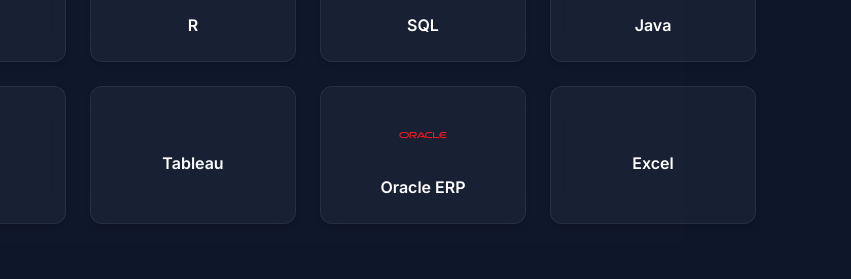
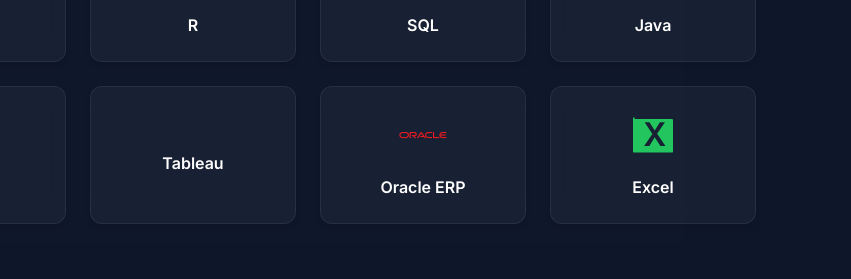
Before and after one commit to cescrafli/Website-MRMP, a plain HTML site: page index.html in a window 1280 px wide. Shown: the part 4583-4862 px from the top of the page, 332-1183 px from the left. Drawn offline with nearby package versions, Linux system fonts and the light colour scheme.

Commit message:
Update index.html

```diff
--- a/index.html
+++ b/index.html
@@ -362,9 +362,13 @@
                     <i class="devicon-oracle-original colored text-5xl"></i>
                     <p class="mt-4 font-semibold text-white">Oracle ERP</p>
                 </div>
-                <div class="group flex flex-col items-center justify-center p-6 glassmorphism-card rounded-xl transition-all duration-300 hover:-translate-y-2 hover:border-cyan-400/50">
-                    <i class="devicon-postman-plain colored text-5xl"></i>
-                    <p class="mt-4 font-semibold text-white">Excel</p>
+                    <div class="group flex flex-col items-center justify-center p-6 glassmorphism-card rounded-xl transition-all duration-300 hover:-translate-y-2 hover:border-cyan-400/50">
+                <svg xmlns="http://www.w3.org/2000/svg" class="w-12 h-12 text-green-500 transition-transform duration-300 group-hover:scale-110" viewBox="0 0 24 24" fill="currentColor">
+        <path d="M2.83 4h18.34C22 4 22 4.75 22 4v16c0 .75 0 .75-.83.75H2.83C2 20.75 2 20.75 2 20V4c0-.75 0-.75.83-.75zm7.35 13.5l2.67-4.4 2.87 4.4h2.51l-4.17-6.08 3.9-5.74h-2.52l-2.57 4.1-2.65-4.1H7.83l3.85 5.8-4.11 6.02h2.61z" />
+    </svg>
+
+    <p class="mt-4 font-semibold text-white">Excel</p>
+
                 </div>
             </div>
         </section>
```
